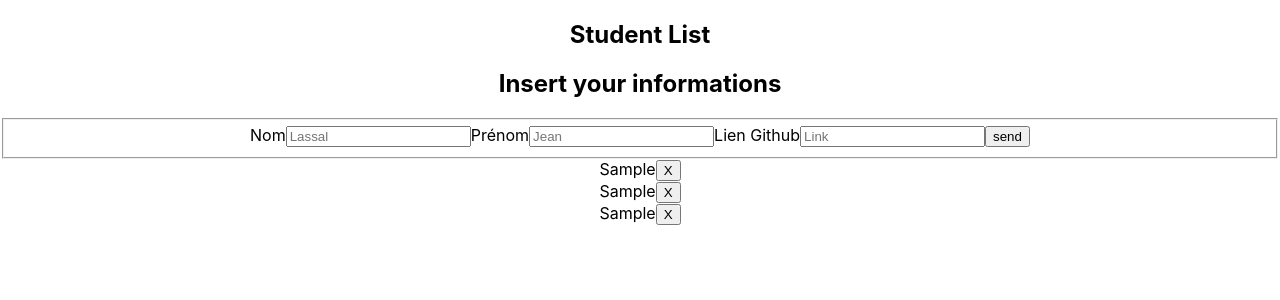
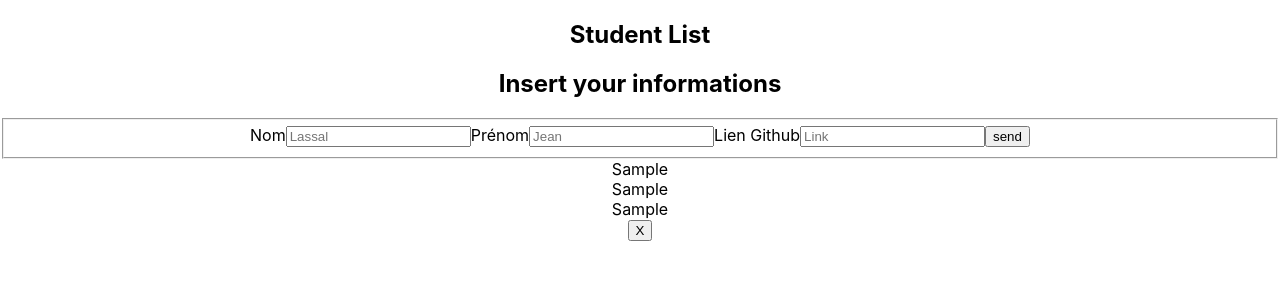
Before and after one commit to Theo-LARUE/studentList, a React (Create React App) app: page / in a window 1280 px wide. Both pictures are taken after typing "Sample", "Sample", "Sample" into the empty fields and a click on the button "send". Shown: the top 300 px of the page. Built offline with nearby package versions, Linux system fonts and the light colour scheme.

Commit message:
delete complet

```diff
--- a/src/views/Home/Home.js
+++ b/src/views/Home/Home.js
@@ -20,11 +20,21 @@ import HomeContainer from './HomeContainer';
   addStudent(event)
   {
      event.preventDefault()
+
+     const { forName, lastName, linkGit } = this.state
+
      this.setState({
-     forName: "",
-     lastName: "",
-     linkGit: "",
-     items:[...this.state.items, this.state.forName, this.state.lastName, this.state.linkGit]
+      forName: "",
+      lastName: "",
+      linkGit: "",
+      items:[
+        ...this.state.items,
+        {
+          forName,
+          lastName,
+          linkGit
+        }
+      ]
     });
   }
   onChange(event, name)
@@ -53,9 +63,19 @@ import HomeContainer from './HomeContainer';
       {
         return (
           <div key={item}>
-          {
-            item
-          }
+            < div > {
+              item.forName
+            } </div>
+            < div > {
+              item.lastName
+            } </div>
+
+            < div > {
+              item.linkGit
+            } </div>
+
+
+
           < button onClick = {
             this.deleteUser.bind(this)
           } >X</button>
```
